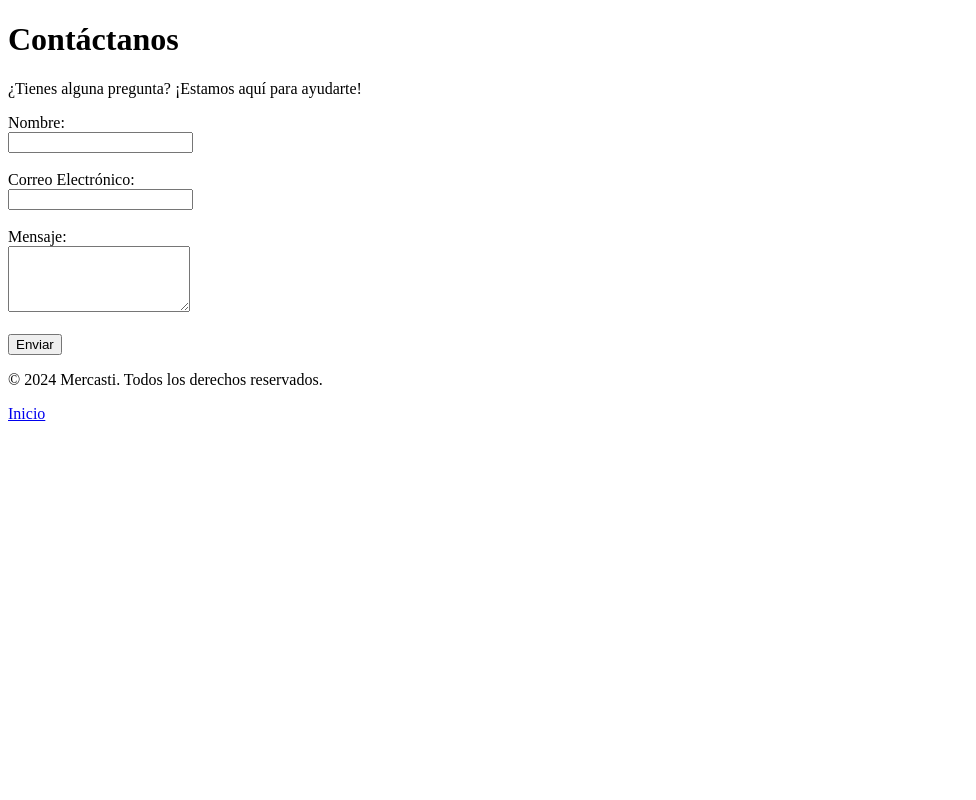
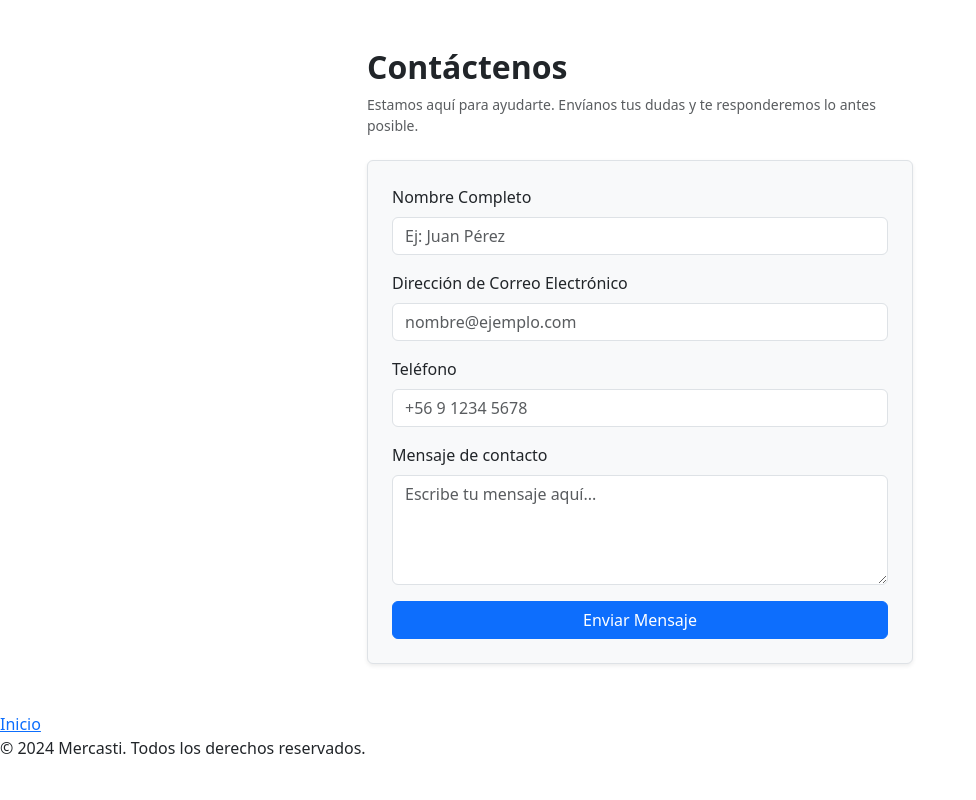
Before and after one commit to Edcastillo23/tienda_mercasti, a Django app: page /contacto/ in a window 1280 px wide. Shown: the whole page, without its empty margins (0-976 px from the left). Run offline with Django 5.2, Linux system fonts and the light colour scheme.

Commit message:
Se agrega Template base con bootstrap

```diff
--- a/tienda/home/templates/home/contacto.html
+++ b/tienda/home/templates/home/contacto.html
@@ -1,29 +1,48 @@
-<!DOCTYPE html>
-<html lang="en">
-<head>
-    <meta charset="UTF-8">
-    <meta name="viewport" content="width=device-width, initial-scale=1.0">
-    <title>Contáctanos</title>
-</head>
-<body>
-    <h1>Contáctanos</h1>
-    <p>¿Tienes alguna pregunta? ¡Estamos aquí para ayudarte!</p>
-    <form action="#" method="post">
-        <label for="name">Nombre:</label><br>
-        <input type="text" id="name" name="name" required><br><br>
+{% extends 'base.html' %}
 
-        <label for="email">Correo Electrónico:</label><br>
-        <input type="email" id="email" name="email" required><br><br>
+{% block content %}
+<div class="container my-5">
+    <div class="row justify-content-center">
+        <div class="col-12 col-md-8 col-lg-6">
 
-        <label for="message">Mensaje:</label><br>
-        <textarea id="message" name="message" rows="4" required></textarea><br><br>
+            <div class="mb-4">
+                <h2 class="fw-bold">Contáctenos</h2>
+                <p class="text-muted small">Estamos aquí para ayudarte. Envíanos tus dudas y te responderemos lo antes posible.</p>
+            </div>
 
-        <input type="submit" value="Enviar">
-    </form>
+            <form action="{% url 'contacto' %}" method="POST" class="shadow-sm p-4 border rounded bg-light">
+                {% csrf_token %}
 
-        <footer>
-            <p>&copy; 2024 Mercasti. Todos los derechos reservados.</p>
-            <a href="{% url 'index' %}">Inicio</a>
-        </footer>
-</body>
-</html>
+                <div class="mb-3">
+                    <label for="nombre" class="form-label">Nombre Completo</label>
+                    <input type="text" name="nombre" id="nombre" class="form-control" placeholder="Ej: Juan Pérez" required>
+                </div>
+
+                <div class="mb-3">
+                    <label for="email" class="form-label">Dirección de Correo Electrónico</label>
+                    <input type="email" name="email" id="email" class="form-control" placeholder="nombre@ejemplo.com" required>
+                </div>
+
+                <div class="mb-3">
+                    <label for="telefono" class="form-label">Teléfono</label>
+                    <input type="tel" name="telefono" id="telefono" class="form-control" placeholder="+56 9 1234 5678">
+                </div>
+
+                <div class="mb-3">
+                    <label for="mensaje" class="form-label">Mensaje de contacto</label>
+                    <textarea name="mensaje" id="mensaje" rows="4" class="form-control" placeholder="Escribe tu mensaje aquí..." required></textarea>
+                </div>
+
+                <div class="d-grid">
+                    <button type="submit" class="btn btn-primary">Enviar Mensaje</button>
+                </div>
+
+            </form>
+        </div>
+    </div>
+</div>
+<footer>
+
+    <a href="{% url 'index' %}">Inicio</a>
+</footer>
+{% endblock %}
--- /dev/null
+++ b/tienda/templates/base.html
@@ -0,0 +1,23 @@
+{% load static %}
+
+<!DOCTYPE html>
+<html lang="en">
+<head>
+    <meta charset="UTF-8">
+    <meta name="viewport" content="width=device-width, initial-scale=1.0">
+    <link rel="stylesheet" href="{% static 'css/styles.css' %}">
+    <link href="https://cdn.jsdelivr.net/npm/bootstrap@5.3.0/dist/css/bootstrap.min.css" rel="stylesheet" integrity="sha384-..." crossorigin="anonymous">
+    <title> {% block title %} Mercasti {% endblock %}</title>
+</head>
+<body>
+    {% block content %}
+    <!-- El contenido lo agregaremos aquí -->
+    {% endblock %}
+
+    <footer>
+        <p>&copy; 2024 Mercasti. Todos los derechos reservados.</p>
+
+    </footer>
+    <script src="{% static 'js/script.js' %}"></script>
+</body>
+</html>
--- a/tienda/tienda/settings.py
+++ b/tienda/tienda/settings.py
@@ -56,7 +56,7 @@ ROOT_URLCONF = 'tienda.urls'
 TEMPLATES = [
     {
         'BACKEND': 'django.template.backends.django.DjangoTemplates',
-        'DIRS': [],
+        'DIRS': [BASE_DIR / 'templates'],
         'APP_DIRS': True,
         'OPTIONS': {
             'context_processors': [
@@ -117,3 +117,6 @@ USE_TZ = True
 # https://docs.djangoproject.com/en/6.0/howto/static-files/
 
 STATIC_URL = 'static/'
+STATICFILES_DIRS = [BASE_DIR / 'static']
+
+DEFAULT_AUTO_FIELD = 'django.db.models.BigAutoField'
```
Also changed, not shown: tienda/home/templates/home/index.html (+20 -16 lines), tienda/static/css/styles.css (added), tienda/static/img/logo.png (added), tienda/static/js/script.js (added).
